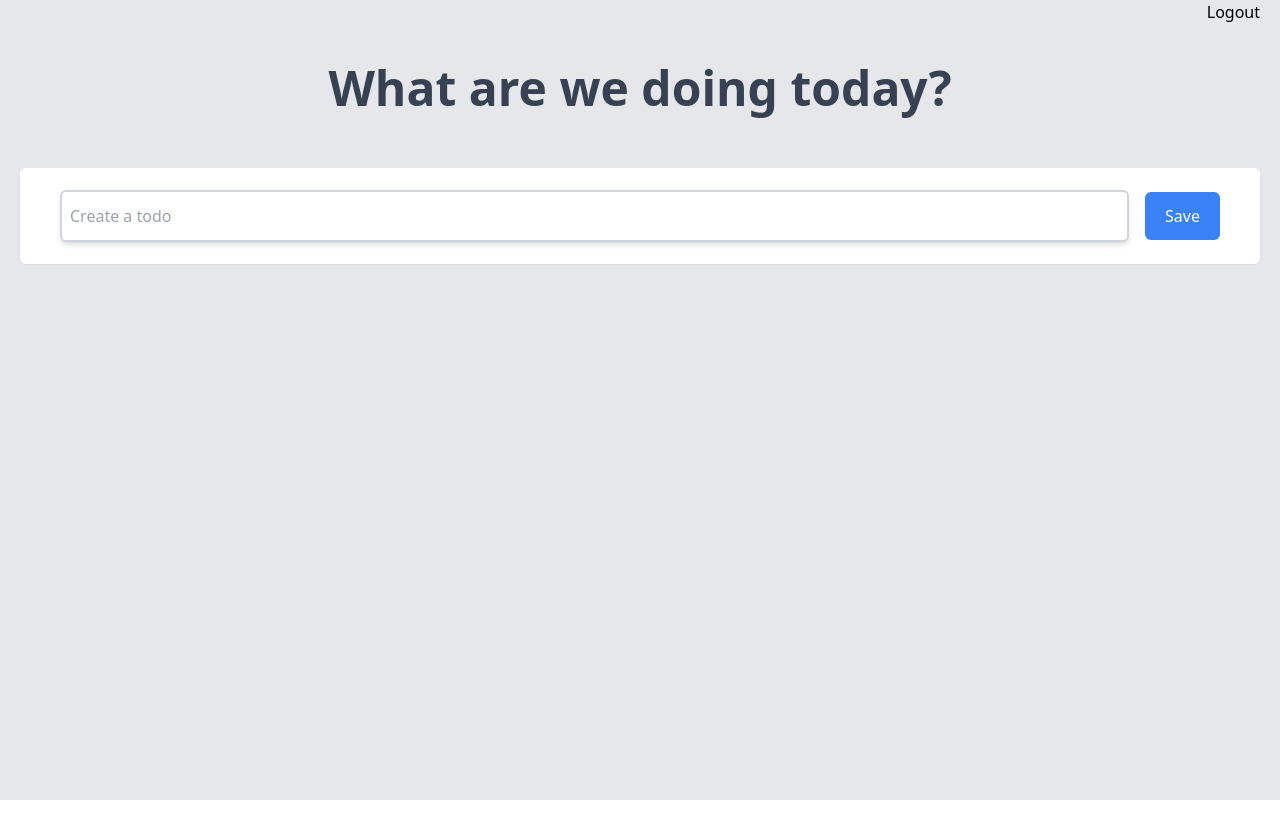
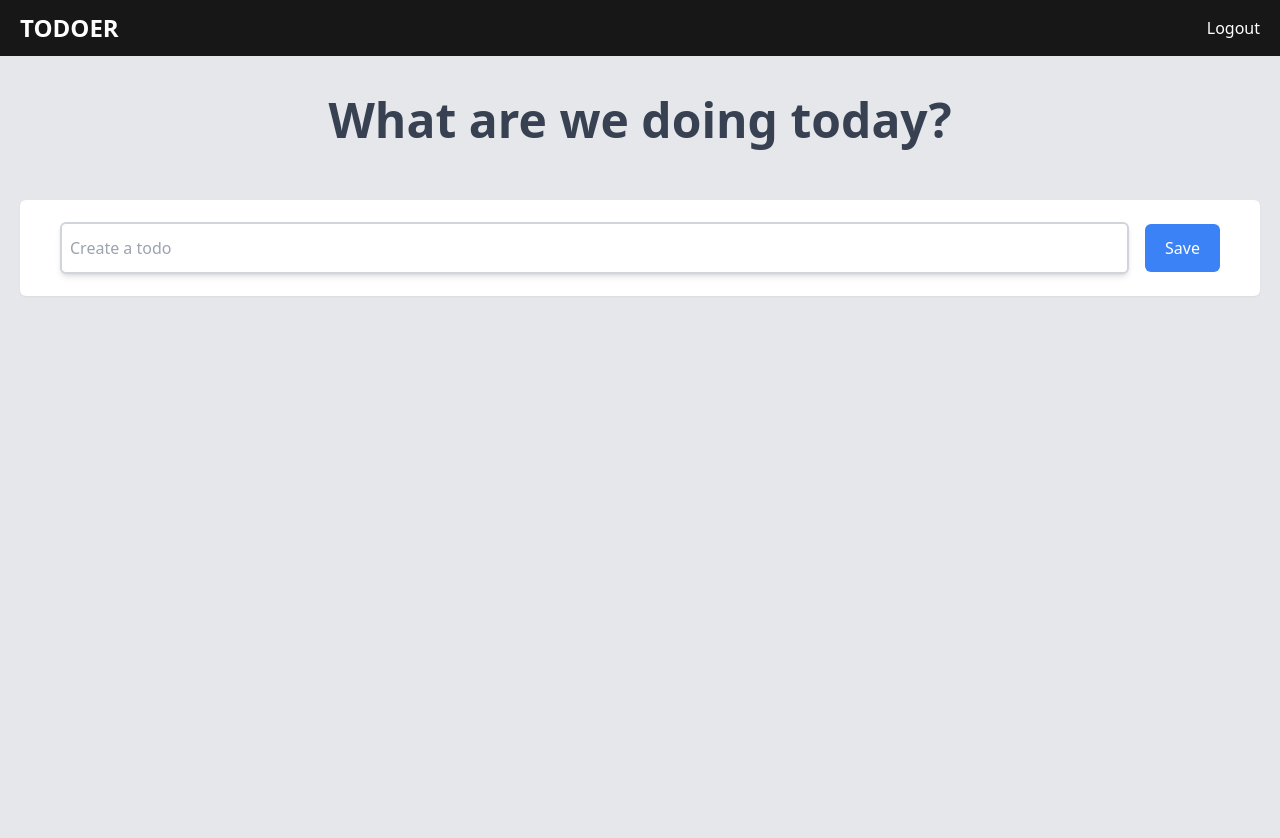
Before and after one commit to Nikitapil/nuxt3-todo, a Nuxt app: page / in a window 1280 px wide. Shown: the top 838 px of the page. Before the commit the page ends 800 px from the top, so only its background shows below. Built offline with nearby package versions, Linux system fonts and the light colour scheme.

Commit message:
add AppHeader component

```diff
--- /dev/null
+++ b/components/AppHeader.vue
@@ -0,0 +1,26 @@
+<script setup lang="ts">
+import cookie from 'js-cookie';
+
+const router = useRouter();
+
+const logout = () => {
+  cookie.remove('nuxt3-todo-token');
+  router.push('/auth');
+};
+</script>
+
+<template>
+  <header
+    class="w-full flex justify-between items-center h-14 px-5 bg-neutral-900 text-white"
+  >
+    <h1 class="text-2xl font-bold uppercase">Todoer</h1>
+    <nav>
+      <a
+        class="cursor-pointer hover:text-red-400 transition-all duration-300"
+        @click="logout"
+      >
+        Logout
+      </a>
+    </nav>
+  </header>
+</template>
--- a/layouts/default.vue
+++ b/layouts/default.vue
@@ -1,5 +1,11 @@
 <template>
-  <main class="min-h-screen pt-18 px-5 bg-gray-200">
-    <slot />
-  </main>
+  <div class="bg-gray-200 min-h-screen">
+    <AppHeader />
+    <main class="min-h-screen pt-18 px-5">
+      <slot />
+    </main>
+  </div>
 </template>
+<script setup lang="ts">
+import AppHeader from '~/components/AppHeader.vue';
+</script>
--- a/pages/index.vue
+++ b/pages/index.vue
@@ -1,8 +1,5 @@
 <script setup lang="ts">
 import { useTodoStore } from '~/store/todo';
-import cookie from 'js-cookie';
-
-const router = useRouter();
 
 const todoStore = useTodoStore();
 
@@ -29,17 +26,9 @@ watch(error, (value: boolean) => {
     }, 3000);
   }
 });
-
-const logout = () => {
-  cookie.remove('nuxt3-todo-token');
-  router.push('/auth');
-};
 </script>
 
 <template>
-  <nav class="flex justify-end">
-    <a @click="logout">Logout</a>
-  </nav>
   <section class="text-center py-10">
     <h1 class="text-5xl font-bold text-gray-700">What are we doing today?</h1>
   </section>
```
